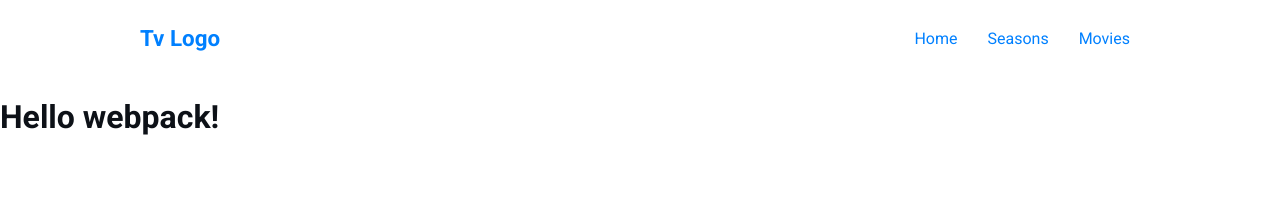
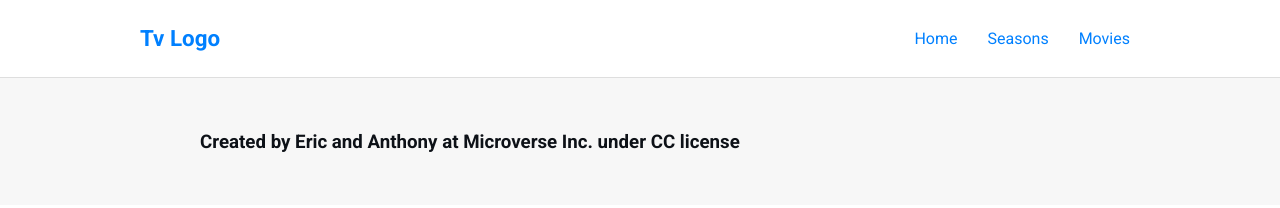
Before and after one commit to anthonymr/js-capstone, a website built with webpack: page src/index.html in a window 1280 px wide. Built offline with nearby package versions, Linux system fonts and the light colour scheme.

Commit message:
Create footer HTML and CSS basic structure

```diff
--- a/src/index.html
+++ b/src/index.html
@@ -35,6 +35,9 @@
         </ul>
       </nav>
     </header>
-    <h1>Hello webpack!</h1>
+
+    <footer class="footer">
+      <h3>Created by Eric and Anthony at Microverse Inc. under CC license</h3>
+    </footer>
   </body>
 </html>
--- a/src/style.css
+++ b/src/style.css
@@ -107,6 +107,13 @@ a {
   background: var(--blue);
 }
 
+.footer {
+  line-height: 50px;
+  background-color: rgb(247, 247, 247);
+  border-top: 1px solid rgb(222, 222, 222);
+  padding: 20px 200px;
+}
+
 @media screen and (min-width: 768px) {
   .mobileNavs {
     display: none;
```
